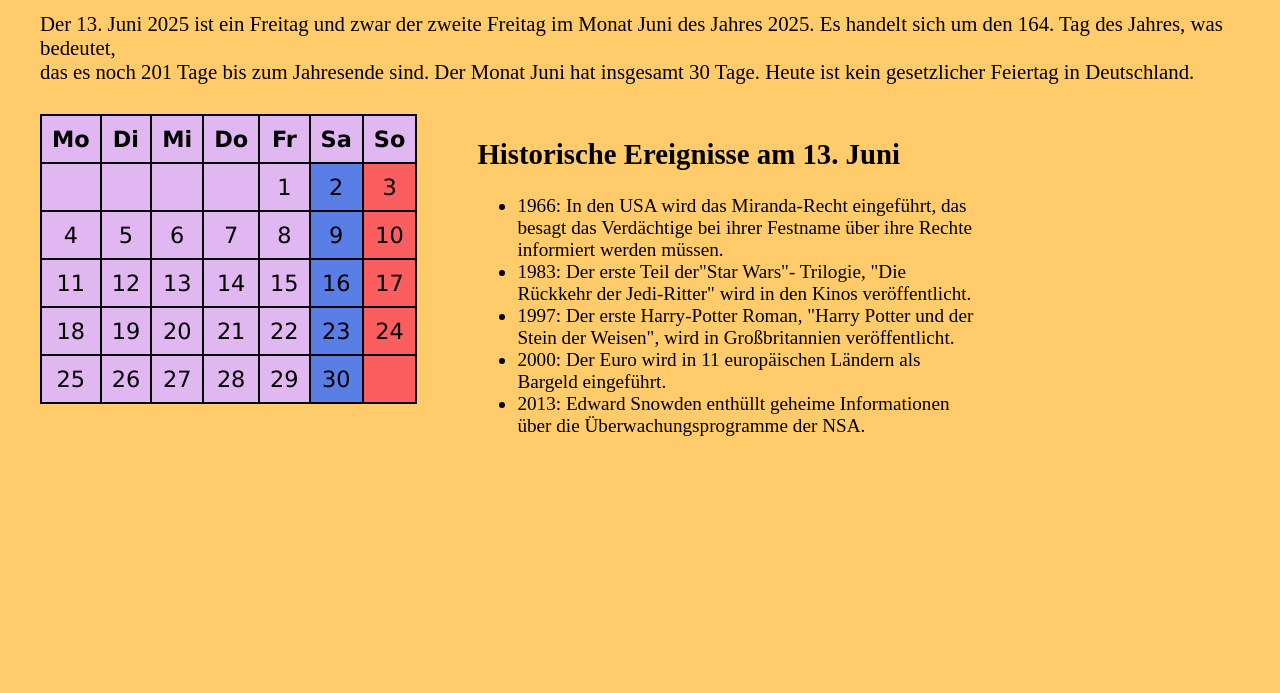
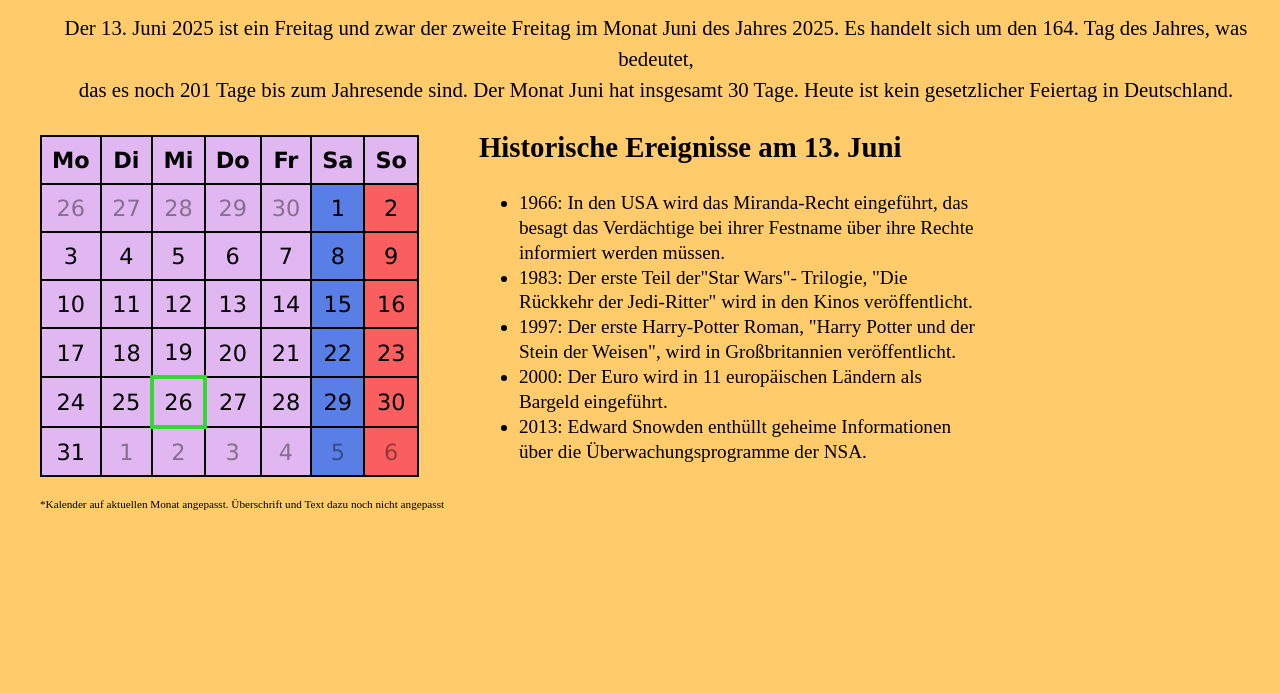
Before and after one commit to Fennovar/kalender_css, a plain HTML site: page index.html in a window 1280 px wide. Shown: the part 107-800 px from the top of the page. Drawn offline with Linux system fonts and the light colour scheme.

Commit message:
Add files via upload

```diff
--- a/index.html
+++ b/index.html
@@ -20,50 +20,59 @@
             <th>So</th>
         </tr>
         <tr>
-            <td></td>     <!-- table data-->
-            <td></td>
-            <td></td>
-            <td></td>
+            <td>26</td>     <!-- table data-->
+            <td>27</td>
+            <td>28</td>
+            <td>29</td>
+            <td>30</td>
             <td>1</td>
             <td>2</td>
-            <td>3</td>
         </tr>
          <tr>
+            <td>3</td>
             <td>4</td>
             <td>5</td>
             <td>6</td>
             <td>7</td>
             <td>8</td>
             <td>9</td>
-            <td>10</td>
         </tr>
          <tr>
+            <td>10</td>
             <td>11</td>
             <td>12</td>
             <td>13</td>
             <td>14</td>
             <td>15</td>
             <td>16</td>
-            <td>17</td>
         </tr>
          <tr>
+            <td>17</td>
             <td>18</td>
             <td>19</td>
             <td>20</td>
             <td>21</td>
             <td>22</td>
             <td>23</td>
-            <td>24</td>
         </tr>
          <tr>
+            <td>24</td>
             <td>25</td>
             <td>26</td>
             <td>27</td>
             <td>28</td>
             <td>29</td>
             <td>30</td>
-            <td></td>
         </tr>
+          <tr>
+            <td>31</td>
+            <td>1</td>
+            <td>2</td>
+            <td>3</td>
+            <td>4</td>
+            <td>5</td>
+            <td>6</td>
+          </tr>
     </table>
     <div class="ereignisse">
     <h2>Historische Ereignisse am 13. Juni</h2>
@@ -75,5 +84,6 @@
     </div>
   </div>    <!--close div 2 times, cause called 2 times in itself. Parent and Childclass to move them next to eachother in css -->
 <!--Daten Stimmen nicht wirklich-->
+    <p class="fussnote">*Kalender auf aktuellen Monat angepasst. Überschrift und Text dazu noch nicht angepasst</p>
   </body>
 </html>
--- a/style.css
+++ b/style.css
@@ -11,7 +11,9 @@ body {
 p {
     margin-bottom: 30px;
     font-size: 1.3rem;
-
+    line-height: 1.5;
+    max-width: 61em;
+    text-align: center;
 }
 
 h1 {
@@ -23,12 +25,17 @@ h1 {
     outline: 4px solid blue;
     outline-offset: 4px;
     font-family: "monospace";
+    text-align: center;
 }
 
 .inhalt {                          /*classes will be called with a . before the name in css*/
-    display: flex;                  /* tells css to allign parent and child next to eachother*/
+    display: flex;                  /* tells css to allign siblings next to eachother*/
     align-items: flex-start;
     gap: 60px;
+}
+
+tr:nth-child(2) td:nth-child(1), tr:nth-child(2) td:nth-child(2), tr:nth-child(2) td:nth-child(3), tr:nth-child(2) td:nth-child(4), tr:nth-child(2) td:nth-child(5), tr:nth-child(7) td:nth-child(2), tr:nth-child(7) td:nth-child(3), tr:nth-child(7) td:nth-child(4), tr:nth-child(7) td:nth-child(5), tr:nth-child(7) td:nth-child(6), tr:nth-child(7) td:nth-child(7) {
+  color: rgba(0, 0, 0, 0.4) /* color grba, 0.4 means opacity at 40%. Changing Opacity itself affects the borders aswell, so this method was better */
 }
 
 table {
@@ -39,14 +46,23 @@ table {
 
 th, td {
     background-color: rgb(224, 183, 240);
-    border: 2px solid;
+    border: 2px solid black;
     padding: 10px;
     text-align: center;
+}
+td:hover{                     /* Changes the color when hovered, Important: If you want more cells or similar to be involved, each will have to be paired with :hover individually. Greyed out areas do not have hover effect, because their instructions are more specific, which helps visually in this case. */
+    color: rgb(229, 236, 229);
+}
+tr:nth-child(6) td:nth-child(3) {       /* Current day marked with green border. At the moment manualy assigned */
+    border-collapse:collapse;
+    border: 4px solid rgb(51, 216, 51);
 }
 
 .ereignisse {
     max-width: 500px;                /* width of the whole textfield, too low and you´ll have a few words before going to the next line. With this it set´s a maximum*/
     font-size: 1.2rem;
+    line-height: 1.3;
+    margin-top: -30px;
 }
 
 td:nth-child(6) {                           /* every 6th cell in the table is colored blue, cause td´s are childs to tr */
@@ -56,3 +72,7 @@ td:nth-child(6) {                           /* every 6th cell in the table is co
 td:nth-child(7) {
     background-color: rgb(250, 94, 94);
 }
+.fussnote {
+    font-size: 70%;
+    text-align: left;
+}
```
